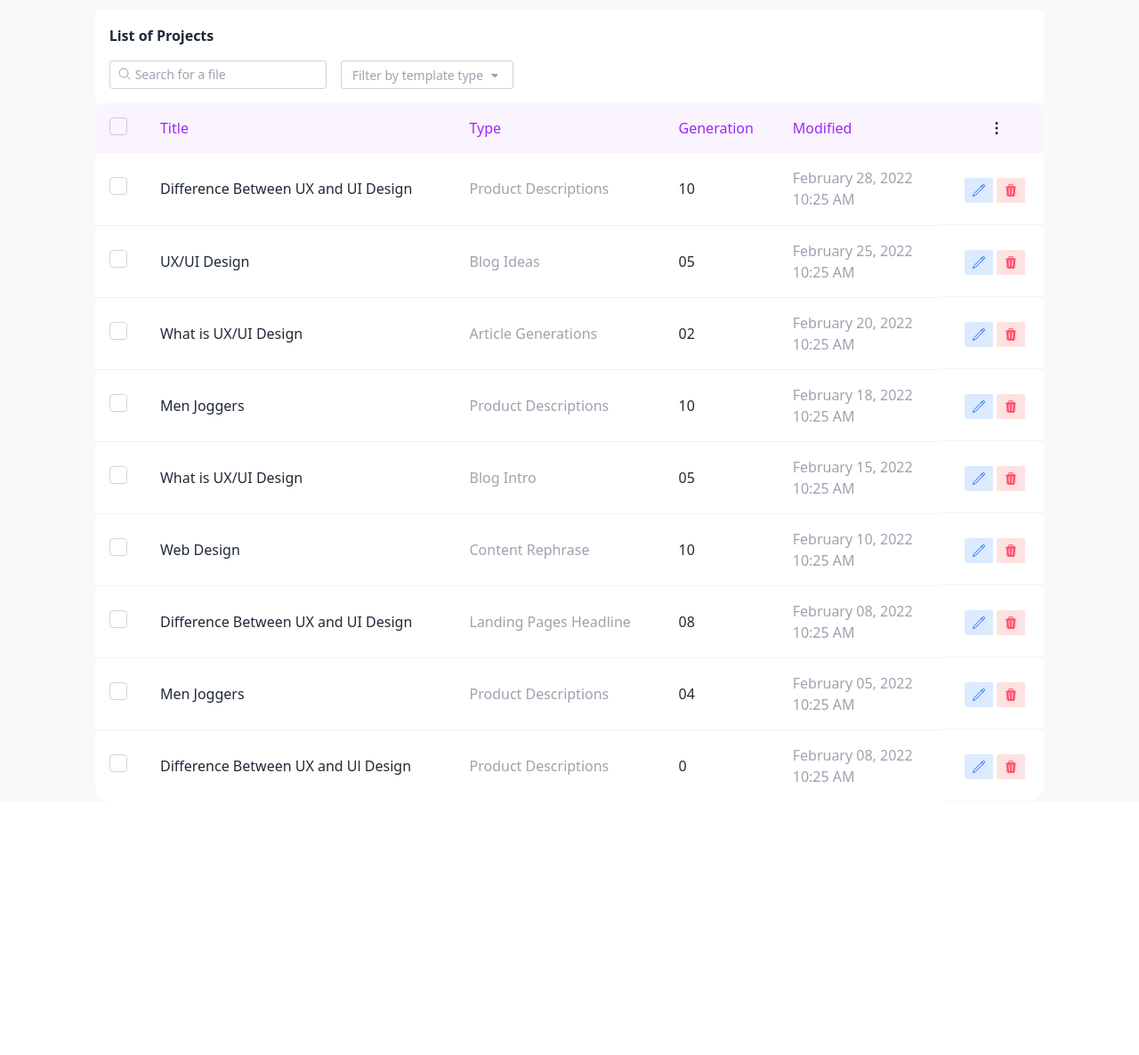
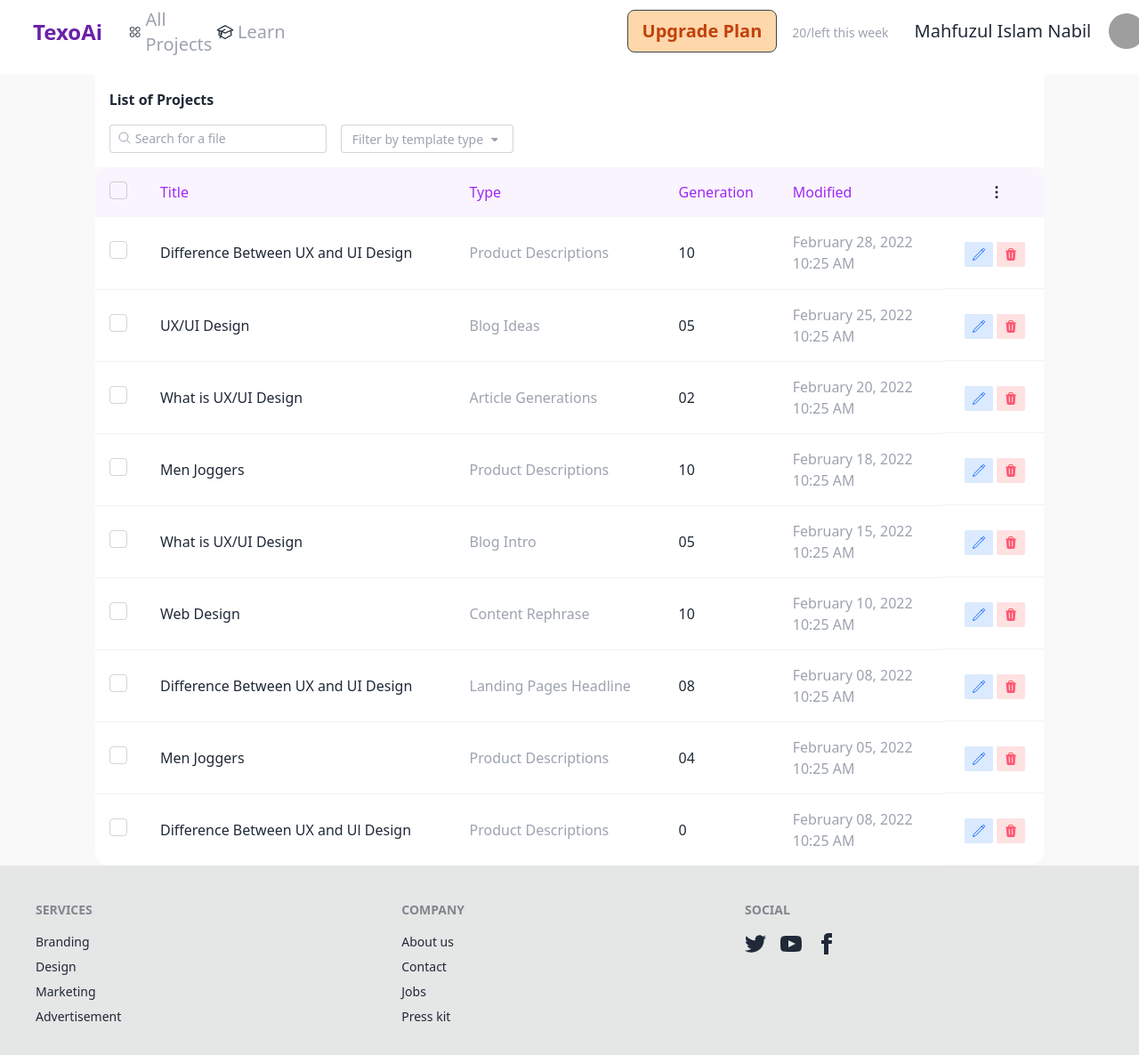
Before and after one commit to darkimpow/ai-writer-app-final, a React (Create React App) app: page /dashboard/projects in a window 1280 px wide. Shown: the top 1186 px of the page at 89% size. Before the commit the page ends 901 px from the top, so only its background shows below. Built offline with nearby package versions, Linux system fonts and the light colour scheme; grey boxes are pictures that could not be loaded.

Commit message:
Restored Navbar and Footer

```diff
--- a/src/pages/projects/AllProjects.js
+++ b/src/pages/projects/AllProjects.js
@@ -1,14 +1,16 @@
 //AllProjectsPage
 import React from 'react';
 import {TableBody} from "./TableBody";
+import Navbar from "../../partials/Navbar";
+import Footer from "../../partials/Footer";
 
 export const AllProjects = () => {
 
     return (
-        <div className='flex'>
-
-            {<TableBody/>}
-
+        <div className=''>
+            <Navbar/>
+            <TableBody/>
+            <Footer/>
         </div>
     );
 };
```
